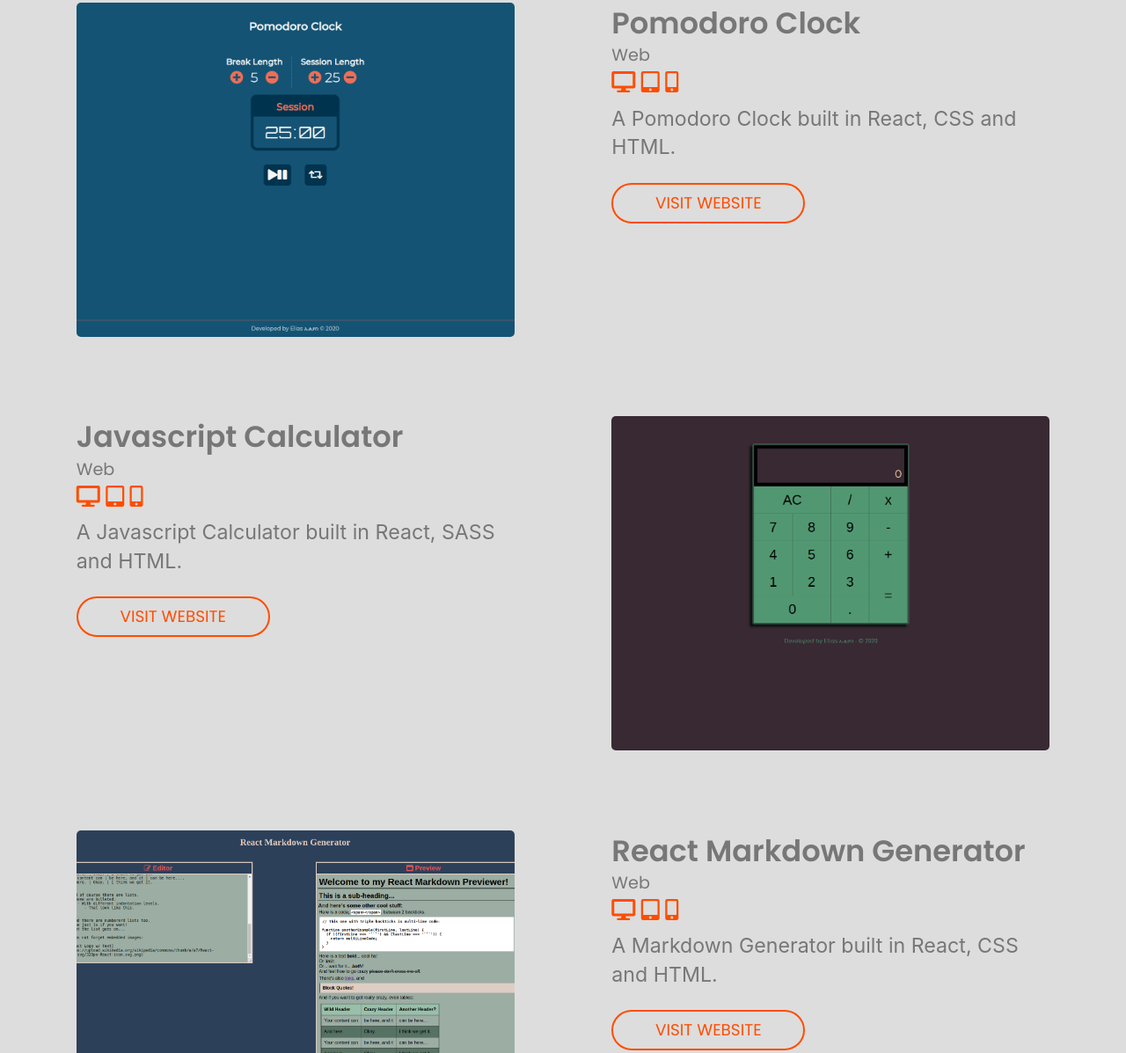
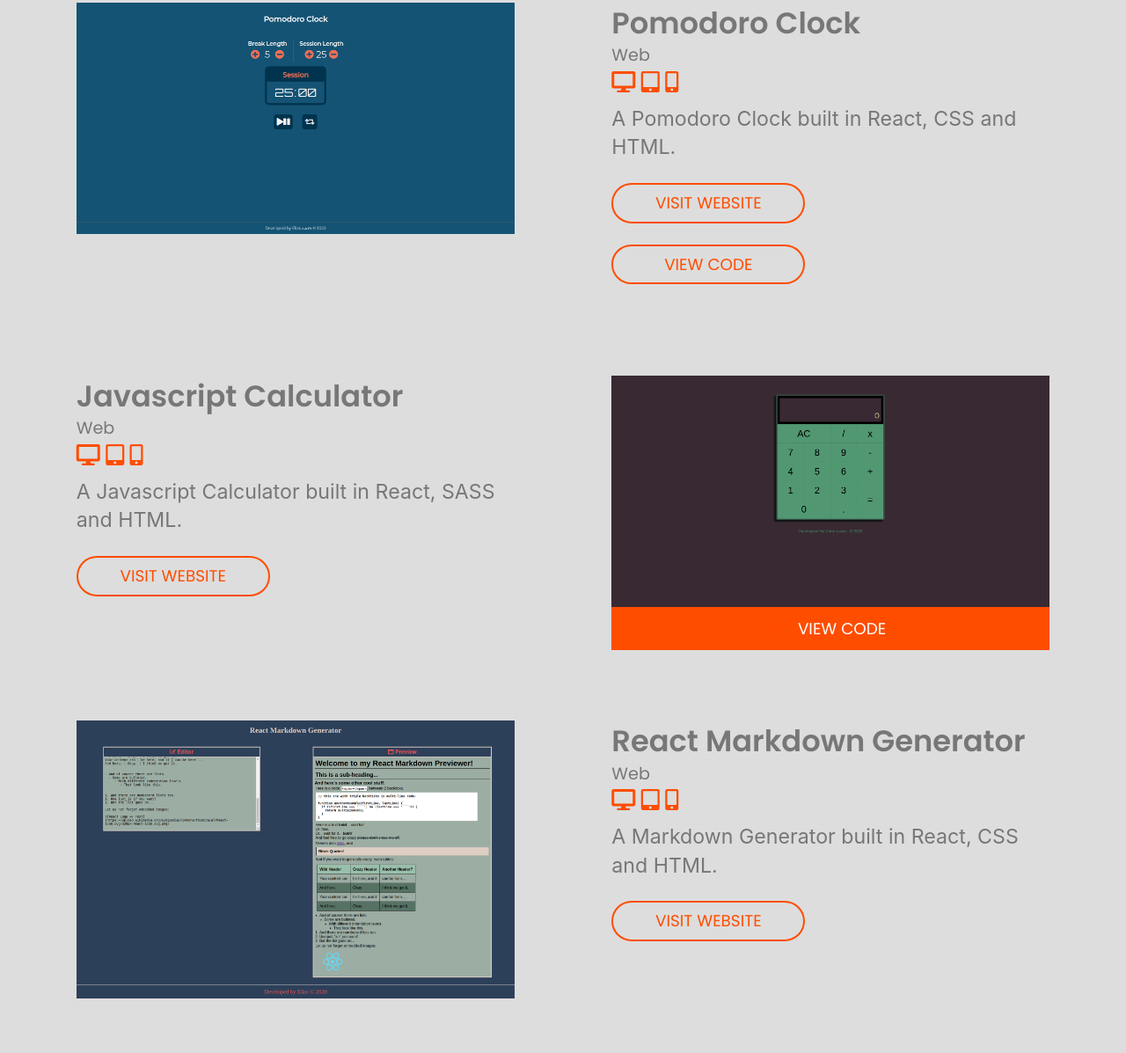
Before and after one commit to EliasB8/Elias-Ferede-Portfolio, a website: page src/index.html in a window 1280 px wide. Shown: the part 1480-2677 px from the top of the page at 88% size. Drawn offline with nearby package versions, Linux system fonts and the light colour scheme.

Commit message:
Added view code feature for demo

```diff
--- a/src/index.html
+++ b/src/index.html
@@ -68,6 +68,7 @@
       </div>
     </div>
   </section>
+
   <!--  project-section -->
   <section id="projects" class="projects-section">
     <h2 class="projects-section-header">Projects</h2>
@@ -85,13 +86,16 @@
                 class="fas fa-mobile-alt"></i></p>
             <p class="description-text">A Pomodoro Clock built in React, CSS and HTML.</p>
             <a class="my-button" target="_blank" href="https://eliasb8.github.io/Pomodoro-Clock/">Visit Website</a>
+            <a class="my-button" target="_blank" href="https://github.com/EliasB8/Pomodoro-Clock">View Code</a>
           </div>
         </div>
       </div>
 
       <div class="project">
         <div class="project-link">
-          <img src="./images/RJSC.png" class="project-image" alt="Javascript Calculator project site screen shot">
+          <a class="view-code" target="_blank" href="https://github.com/EliasB8/Javascript-Calculator">
+            <img src="./images/RJSC.png" class="project-image" alt="Javascript Calculator project site screen shot">
+            <span class="view-code-text"><i class="fa fa-eye" aria-hidden="true"></i> View Code</span></a>
         </div>
         <div class="project-description">
           <div class="details details-text">
--- a/src/style.css
+++ b/src/style.css
@@ -131,13 +131,43 @@ h2 {
 
 .project-image {
   width: 100%;
-  height: 380px;
+  min-height: 90%;
   text-align: right;
-  object-fit: cover;
-  display: inline-block;
+  display: block;
   overflow: hidden;
   transition: all 0.3s ease;
-  border-radius: 5px;
+  margin-bottom: 0;
+}
+
+.view-code {
+  text-decoration: none;
+  background-color: transparent;
+  display: block;
+  color: white;
+}
+
+.view-code-text {
+  display: inline-block;
+  width: 100%;
+  background-color: #ff4d00;
+  padding: 0.75rem;
+  box-sizing: border-box;
+  text-transform: uppercase;
+  transition: all 0.3s ease-in;
+  font-size: 1.15rem;
+}
+
+.view-code-text i {
+  color: #ff4d00;
+  transition: all 0.3s ease-in;
+}
+
+.view-code:hover i {
+  color: white;
+}
+
+.view-code:hover {
+  box-shadow: 0 5px 8px #777;
 }
 
 .my-button {
@@ -245,7 +275,6 @@ h2 {
   display: flex;
   justify-content: space-evenly;
   width: 70%;
-  height: auto;
   max-width: 90%;
   margin-top: 5rem;
 }
@@ -336,6 +365,18 @@ h2 {
     width: 180px;
     height: 180px;
   }
+
+  .contact-section-header>h2 {
+    font-size: 2.5rem;
+  }
+
+  .contact-section-header>span {
+    font-size: 1rem;
+  }
+
+  .contact-links {
+    margin-top: 2rem;
+  }
 }
 
 
```
